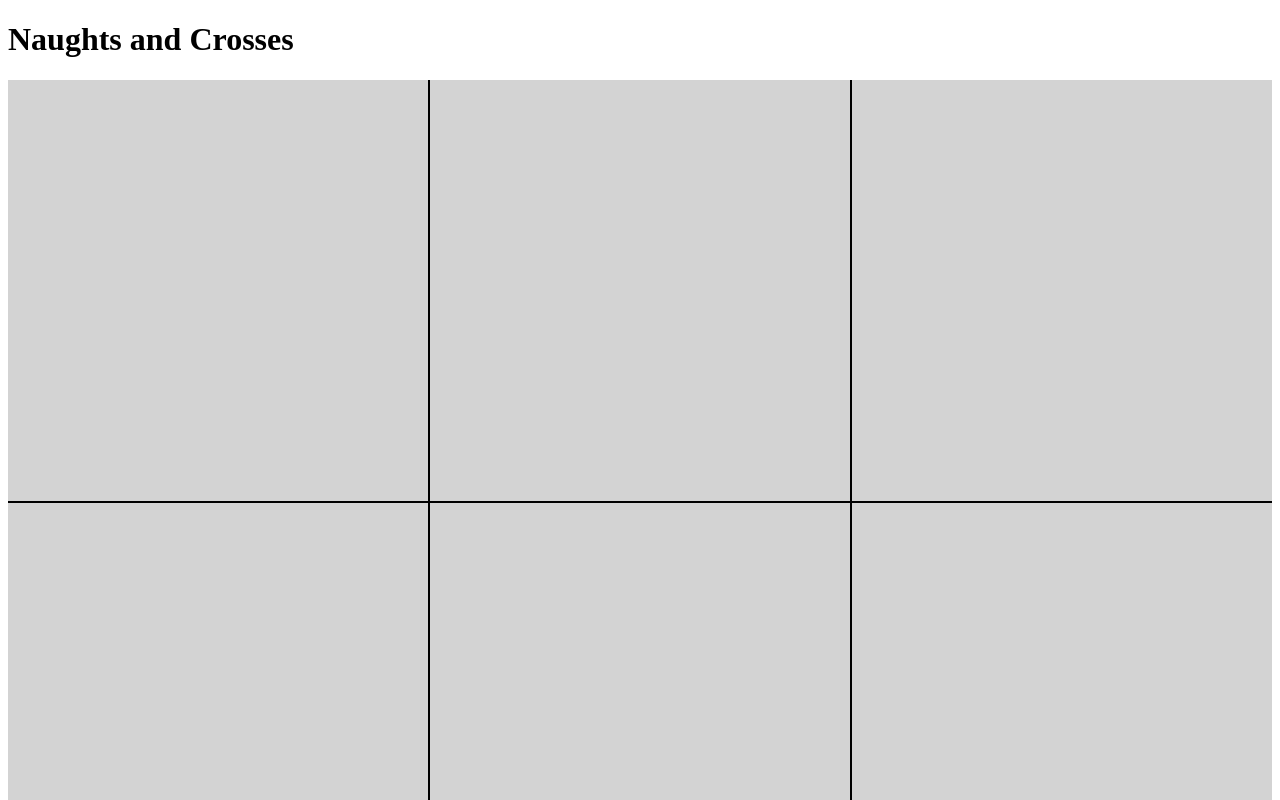
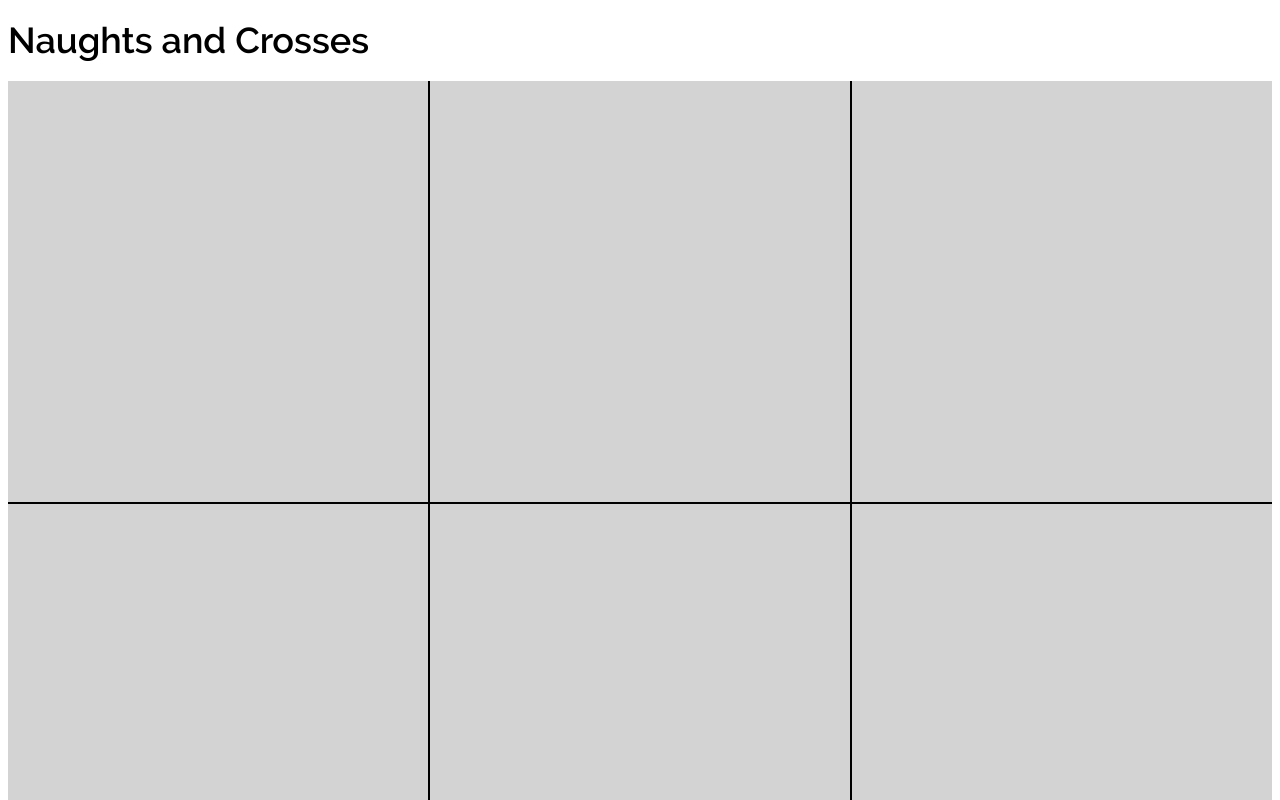
Before and after one commit to stx101/naughts, an Angular app: page / in a window 1280 px wide. Shown: the top 800 px of the page. Built offline with nearby package versions, Linux system fonts and the light colour scheme.

Commit message:
Might as well use the Raleway font

```diff
--- a/src/app/app.component.css
+++ b/src/app/app.component.css
@@ -0,0 +1,8 @@
+h1 {
+    font-family: Raleway;
+	font-size: 36px;
+	font-style: normal;
+	font-variant: normal;
+	font-weight: 600;
+	line-height: 32.7px;
+}
```
